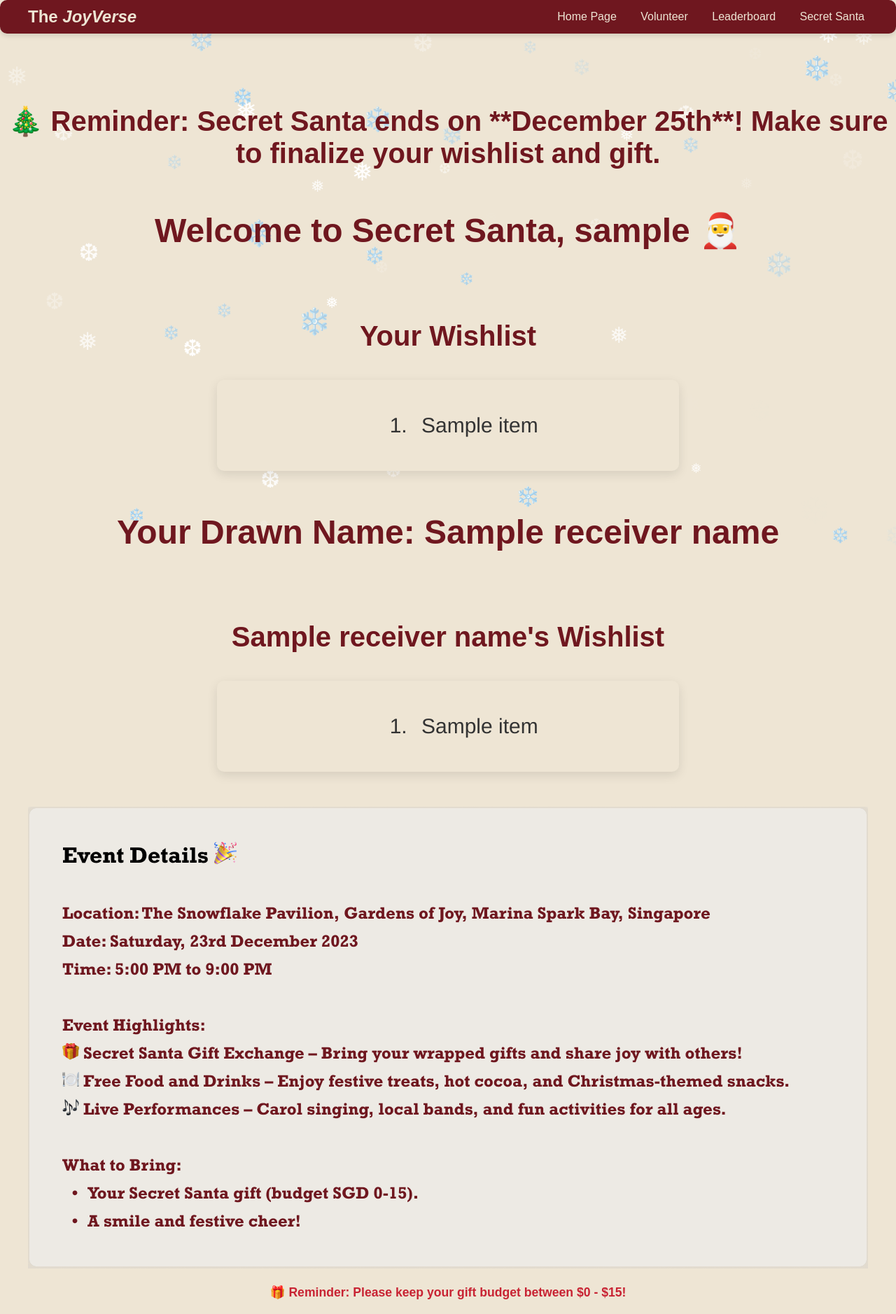
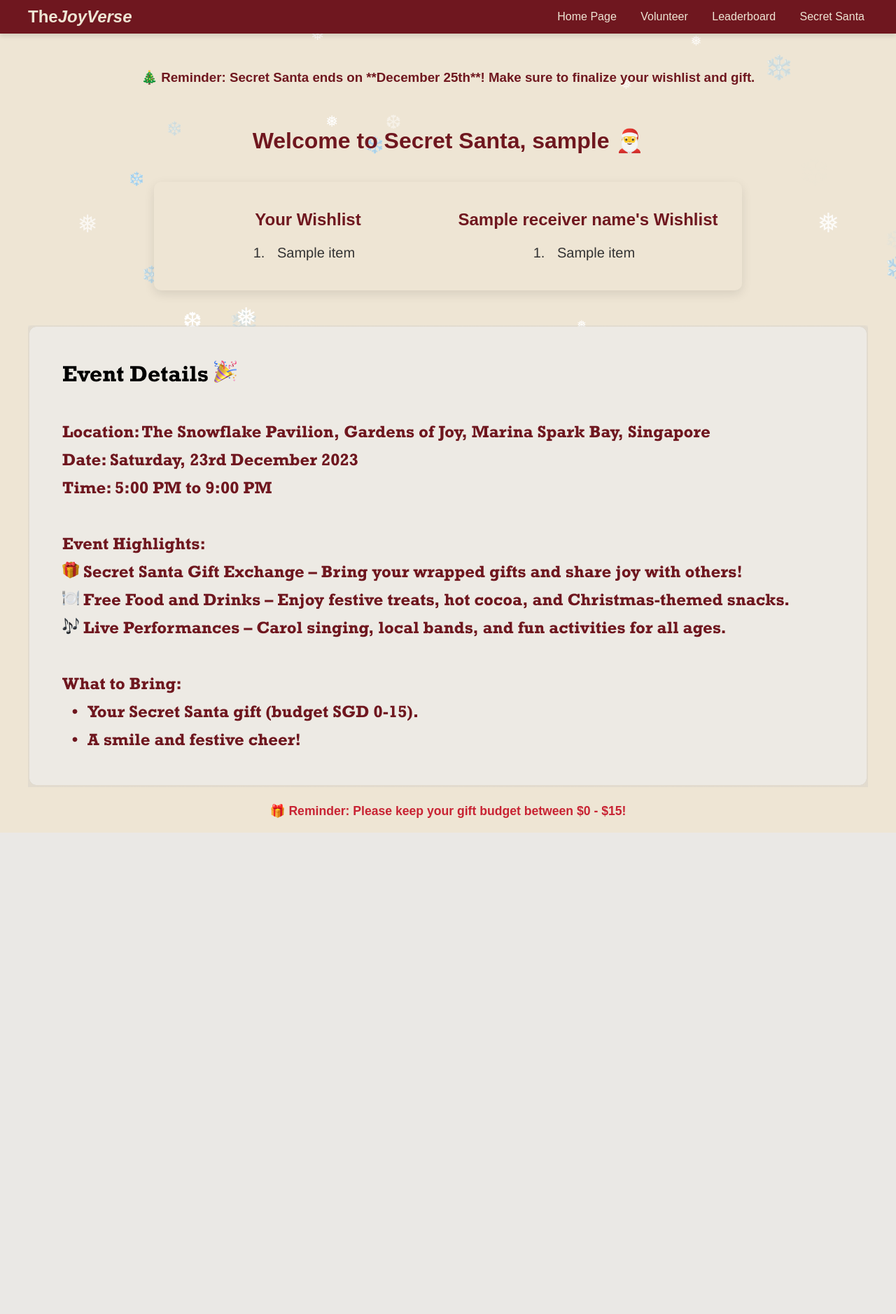
Before and after one commit to Theyan0/FesLuv, a Flask app: template templates/secretsanta.html in a window 1280 px wide. Shown: the whole page at 70% size. After the commit the page ends 1190 px from the top, so only its background shows below. Run offline with Flask 3, Linux system fonts and the light colour scheme; the template is opened without the code that fills it: most values are stand-ins (such as "Sample title", 1, 10 or a date in 2020).

Commit message:
added animation to all the pages, fixed the nav bar and page layouts

```diff
--- a/templates/home.html
+++ b/templates/home.html
@@ -131,7 +131,7 @@
             const snowflake = document.createElement("div");
             snowflake.className = "snowflake";
             snowflake.textContent = snowflakes[Math.floor(Math.random() * snowflakes.length)];
-            snowflake.style.left = Math.random() * 1000 + "vw";
+            snowflake.style.left = Math.random() * 100 + "vw";
             snowflake.style.animationDuration = Math.random() * 3 + 2 + "s";
             snowflake.style.opacity = Math.random();
             snowflake.style.fontSize = Math.random() * 1.5 + 1 + "em";
@@ -144,7 +144,7 @@
             }, 50000);
         }
 
-        setInterval(createSnowflake, 100);
+        setInterval(createSnowflake, 120);
     </script>
 
 </body>
--- a/templates/login.html
+++ b/templates/login.html
@@ -188,7 +188,7 @@
             const snowflake = document.createElement("div");
             snowflake.className = "snowflake";
             snowflake.textContent = snowflakes[Math.floor(Math.random() * snowflakes.length)];
-            snowflake.style.left = Math.random() * 1000 + "vw";
+            snowflake.style.left = Math.random() * 1000  + "vw";
             snowflake.style.animationDuration = Math.random() * 3 + 2 + "s";
             snowflake.style.opacity = Math.random();
             snowflake.style.fontSize = Math.random() * 1.5 + 1 + "em";
--- a/templates/navbar.html
+++ b/templates/navbar.html
@@ -7,13 +7,12 @@
     left: 0;
     width: calc(100% - 60px); /* Subtract padding from width */
     margin: 0 0px; /* Adds space on the left and right */
-    border-radius: 10px; /* Optional: Rounded corners */
     z-index: 1000;
 ">
 
     <div style="display: flex; justify-content: space-between; align-items: center;">
         <div style="font-weight: bold; font-size: 1.5em; color: #EEE5D4; margin-left: 10px;">
-            The <span style="font-style: italic;">JoyVerse</span>
+            The<span style="font-style: italic;">JoyVerse</span>
         </div>
         <div>
             <a href="{{ url_for('home') }}" style="color: #EEE5D4; text-decoration: none; margin: 0 15px;">Home Page</a>
--- a/templates/secretsanta.html
+++ b/templates/secretsanta.html
@@ -8,8 +8,6 @@
         body {
             font-family: 'Arial', sans-serif;
             background-color: #EEE5D4;
-            background-size: cover;
-            background-repeat: no-repeat;
             margin: 0;
             padding: 0;
             overflow-x: hidden;
@@ -24,18 +22,20 @@
         }
 
         h1 {
-            font-size: 3rem;
+            font-size: 2rem;
             margin-top: 60px;
         }
 
-        h2, h3 {
-            font-size: 2.5rem;
+        h2 {
+            font-size: 1.5rem;
             color: #6F171F;
             font-weight: bold;
-            margin-top: 100px;
+            margin-bottom: 10px;
         }
 
         .container {
+            display: flex;
+            justify-content: space-between;
             max-width: 800px;
             margin: 0 auto;
             padding: 20px;
@@ -43,13 +43,19 @@
             border-radius: 10px;
             box-shadow: 0 5px 15px rgba(0, 0, 0, 0.1);
             margin-top: 40px;
-            width: 620px;
+        }
+
+        .list-container {
+            flex: 1;
+            margin: 0 10px;
+            text-align: center;
         }
 
         ol {
-            padding-left: 20px;
+            padding-left: 134px;
             list-style-type: decimal;
-            margin-left: 240px;
+            text-align: left;
+            margin: 0 auto;
         }
 
         ol li {
@@ -59,7 +65,7 @@
             transition: all 0.3s ease;
             cursor: pointer;
             color: #333;
-            font-size: 30px;
+            font-size: 20px;
             font-family: 'Franklin Gothic Medium', 'Arial Narrow', Arial, sans-serif;
         }
 
@@ -93,7 +99,7 @@
             font-size: 1.5em;
             pointer-events: none;
             animation: fall linear infinite;
-            z-index: -1; /* Ensure snowflakes are behind everything */
+            z-index: -1;
         }
 
         @keyframes fall {
@@ -126,31 +132,29 @@
             }, 50000);
         }
 
-        setInterval(createSnowflake, 100);
+        setInterval(createSnowflake, 200);
     </script>
 
     <!-- Include Navbar -->
     {% include 'navbar.html' %}
 
-    <div style="vertical-align: middle; text-align: center; margin-top: 150px;">
+    <div style="vertical-align: middle; text-align: center; margin-top: 100px;">
         <h3>🎄 Reminder: Secret Santa ends on **December 25th**! Make sure to finalize your wishlist and gift.</h3>
     </div>
+
     <h1>Welcome to Secret Santa, {{ username }} 🎅</h1>
-    <h2>Your Wishlist</h2>
+
     <div class="container">
-        <div class="section">
+        <div class="list-container">
+            <h2>Your Wishlist</h2>
             <ol>
                 {% for item in user_wishlist %}
                     <li>{{ item }}</li>
                 {% endfor %}
             </ol>
         </div>
-    </div>
-
-    <h1>Your Drawn Name: {{ receiver_name }}</h1>
-    <h2>{{ receiver_name }}'s Wishlist</h2>
-    <div class="container">
-        <div class="section">
+        <div class="list-container">
+            <h2>{{ receiver_name }}'s Wishlist</h2>
             <ol>
                 {% for item in receiver_wishlist %}
                     <li>{{ item }}</li>
--- a/templates/wishlist_form.html
+++ b/templates/wishlist_form.html
@@ -142,7 +142,7 @@
             }, 50000);
         }
 
-        setInterval(createSnowflake, 100);
+        setInterval(createSnowflake, 200);
     </script>
 
     <!-- Include Navbar -->
```
Also changed, not shown: templates/leaderboard.html (+7 -9 lines), templates/volunteer.html (+49 -43 lines), static/images/Leaderboard_Map.png, static/images/Leaderboard_Points.png.
